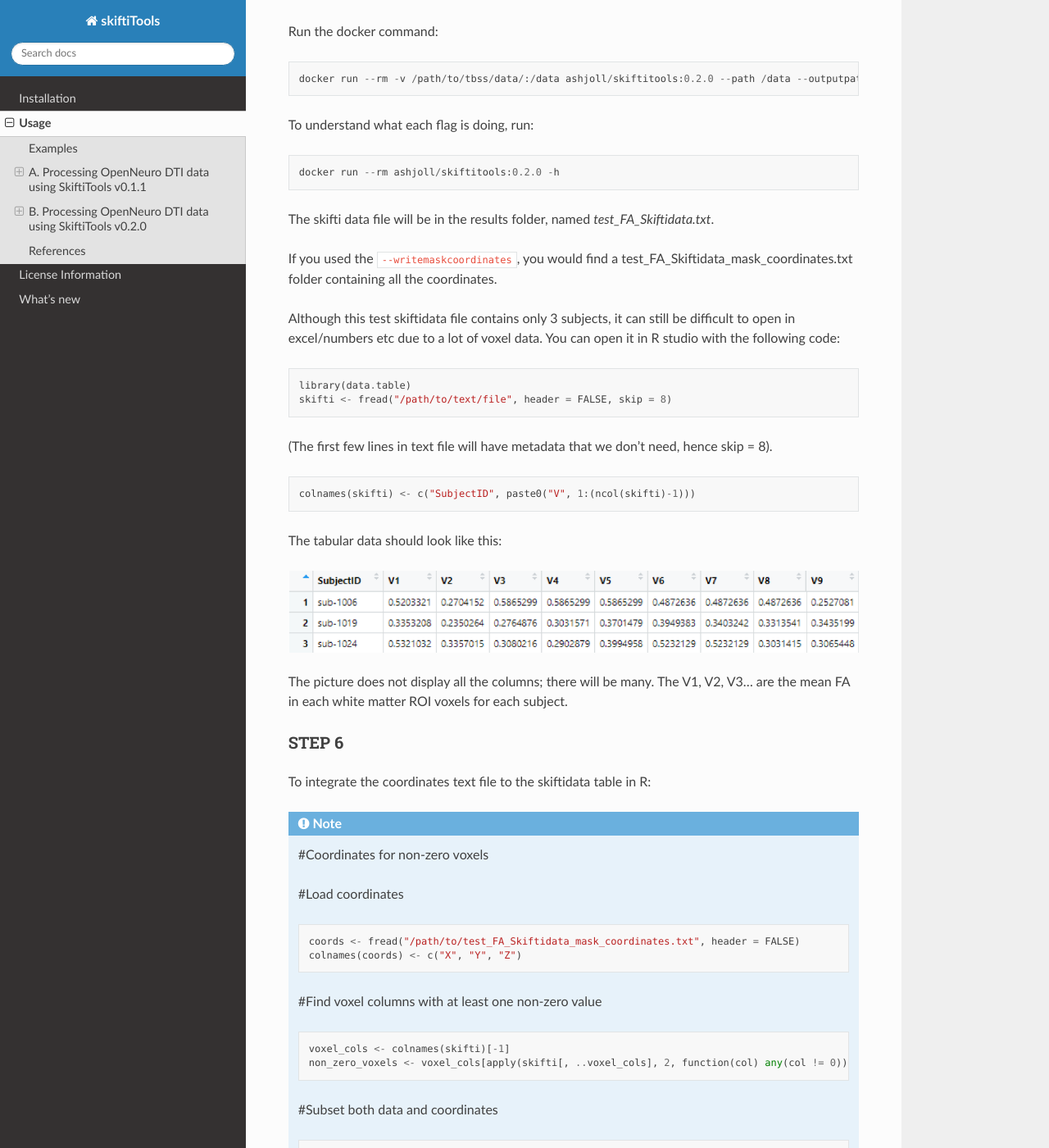
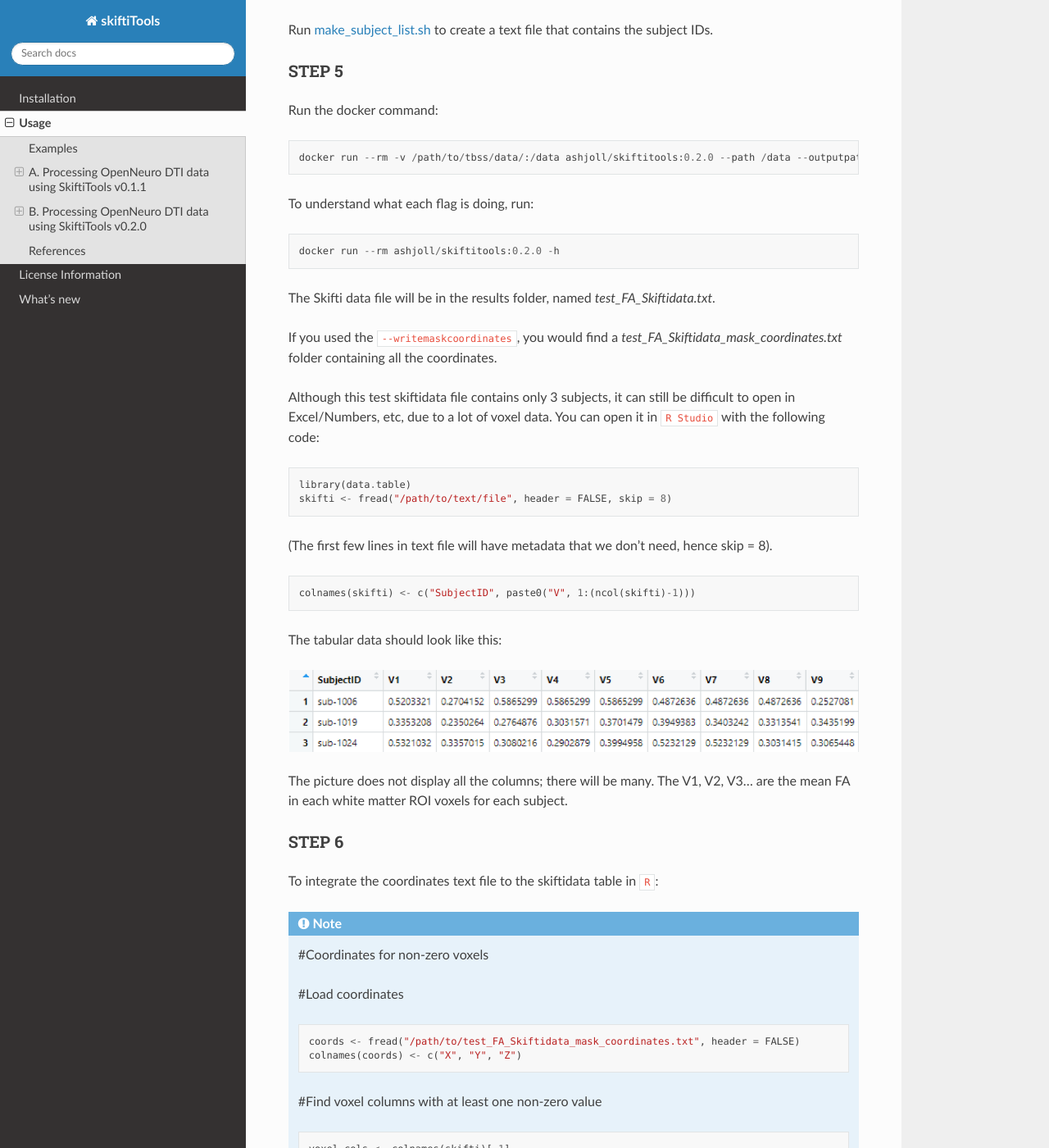
Before and after one commit to HKA07/skiftiGuide, a Sphinx documentation site: the page built from docs/usage.rst, in a window 1280 px wide and 1400 px high, scrolled down 4339 px. Shown: the whole window at 82% size. Built offline with Sphinx 7.4.7 and the Read the Docs theme 3.1.0, drawn with Linux system fonts in a browser that asks for light colours; some of the changed text lies outside the part shown.

```diff
--- a/docs/usage.rst
+++ b/docs/usage.rst
@@ -13,7 +13,9 @@ A. Processing OpenNeuro DTI data using SkiftiTools v0.1.1
 STEP 1
 *******
 
-1.1 OpenNeuro Dataset: Download shell script under *Download with a shell script* from `OpenNeuro <https://openneuro.org/datasets/ds003900/versions/1.1.1/download#>`_
+1.1 OpenNeuro Dataset:
+
+Download shell script under *Download with a shell script* from `OpenNeuro <https://openneuro.org/datasets/ds003900/versions/1.1.1/download#>`_
 
 1.2 Extract the download options for 1st three items ::
 
@@ -28,6 +30,7 @@ STEP 2
 *******
 
 2.1 Run ANTs TBSS on the data.
+
 For this specific example data, use the script `tractinferno_prep_ants_tbss.sh <https://github.com/HKA07/skiftiGuide/blob/main/docs/tractinferno_prep_ants_tbss.sh>`_ and run it in the directory it is downloaded in.
 
 2.2 Then, run the following ``Docker`` command, but make sure that you are using memory capacity based on the machine it is running on. ANTs registration is very memory-intensive and the *antsRegistrationSyNQuick.sh* process can be force killed. It is safer to use flags with the following parameters, although it might run a little slower because of single-threaded processing: ``--cpus="1"`` ``--memory="4g"`` ``--ncpu 1`` ::
@@ -149,11 +152,11 @@ To understand what each flag is doing, run: ::
 
 	docker run --rm ashjoll/skiftitools:0.2.0 -h
 
-The skifti data file will be in the results folder, named *test_FA_Skiftidata.txt*.
+The Skifti data file will be in the results folder, named *test_FA_Skiftidata.txt*.
 
-If you used the ``--writemaskcoordinates``, you would find a test_FA_Skiftidata_mask_coordinates.txt folder containing all the coordinates.
+If you used the ``--writemaskcoordinates``, you would find a *test_FA_Skiftidata_mask_coordinates.txt* folder containing all the coordinates.
 
-Although this test skiftidata file contains only 3 subjects, it can still be difficult to open in excel/numbers etc due to a lot of voxel data. You can open it in R studio with the following code: ::
+Although this test skiftidata file contains only 3 subjects, it can still be difficult to open in Excel/Numbers, etc, due to a lot of voxel data. You can open it in ``R Studio`` with the following code: ::
 
 	library(data.table)
 	skifti <- fread("/path/to/text/file", header = FALSE, skip = 8)
@@ -175,7 +178,7 @@ The picture does not display all the columns; there will be many. The V1, V2, V3
 STEP 6
 *******
 
-To integrate the coordinates text file to the skiftidata table in R:
+To integrate the coordinates text file to the skiftidata table in ``R``:
 
 .. note::
 
```
Also changed, not shown: other parts of docs/usage.rst (+2 -2 lines).
